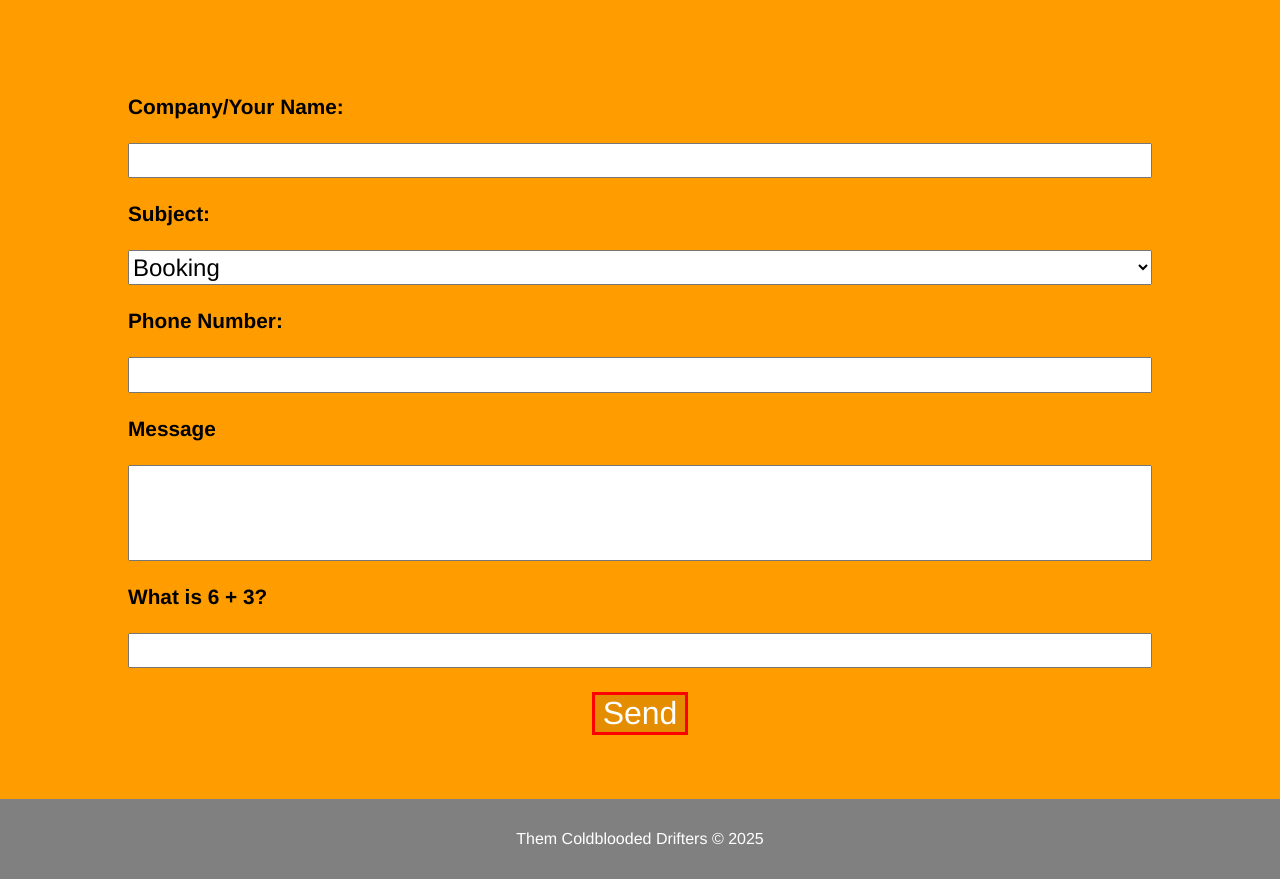
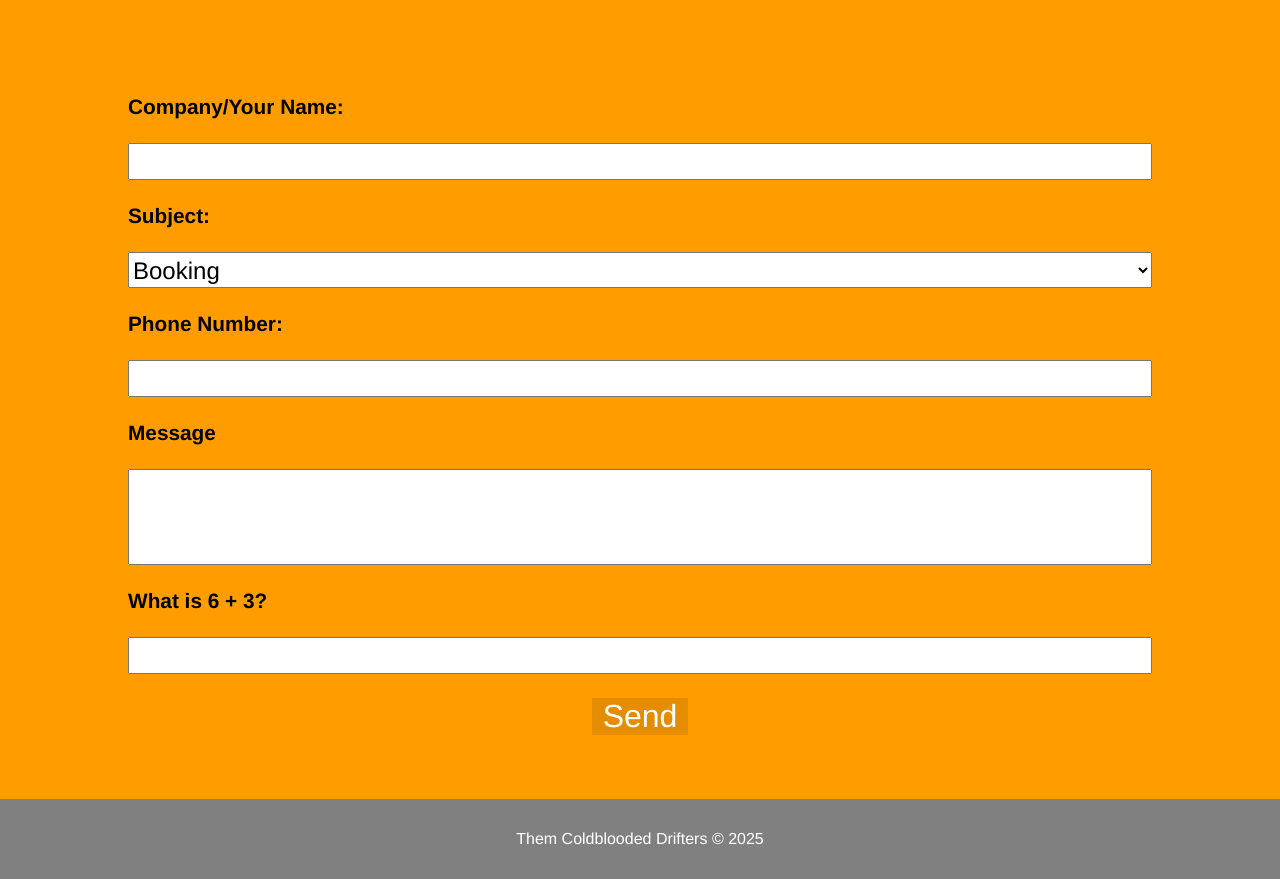
Before and after one commit to RugerClaus/front_redux, a PHP site: page / in a window 1280 px wide, with the pointer over the restyled element. Shown: the part 3839-4718 px from the top of the page. Run offline with PHP 8.4, Linux system fonts and the light colour scheme; grey boxes labelled with a size stand in for pictures from a placeholder-image service; some libraries are stand-ins or nearby versions.

Commit message:
updated css

```diff
--- a/styles/main.css
+++ b/styles/main.css
@@ -483,7 +483,6 @@ body {
 }
 
 .booking_wrapper .booking_form .send_message_button:hover {
-    border: 3px solid red;
     background-color: rgba(0,0,0,0.1);
     cursor: pointer;
 }
```
